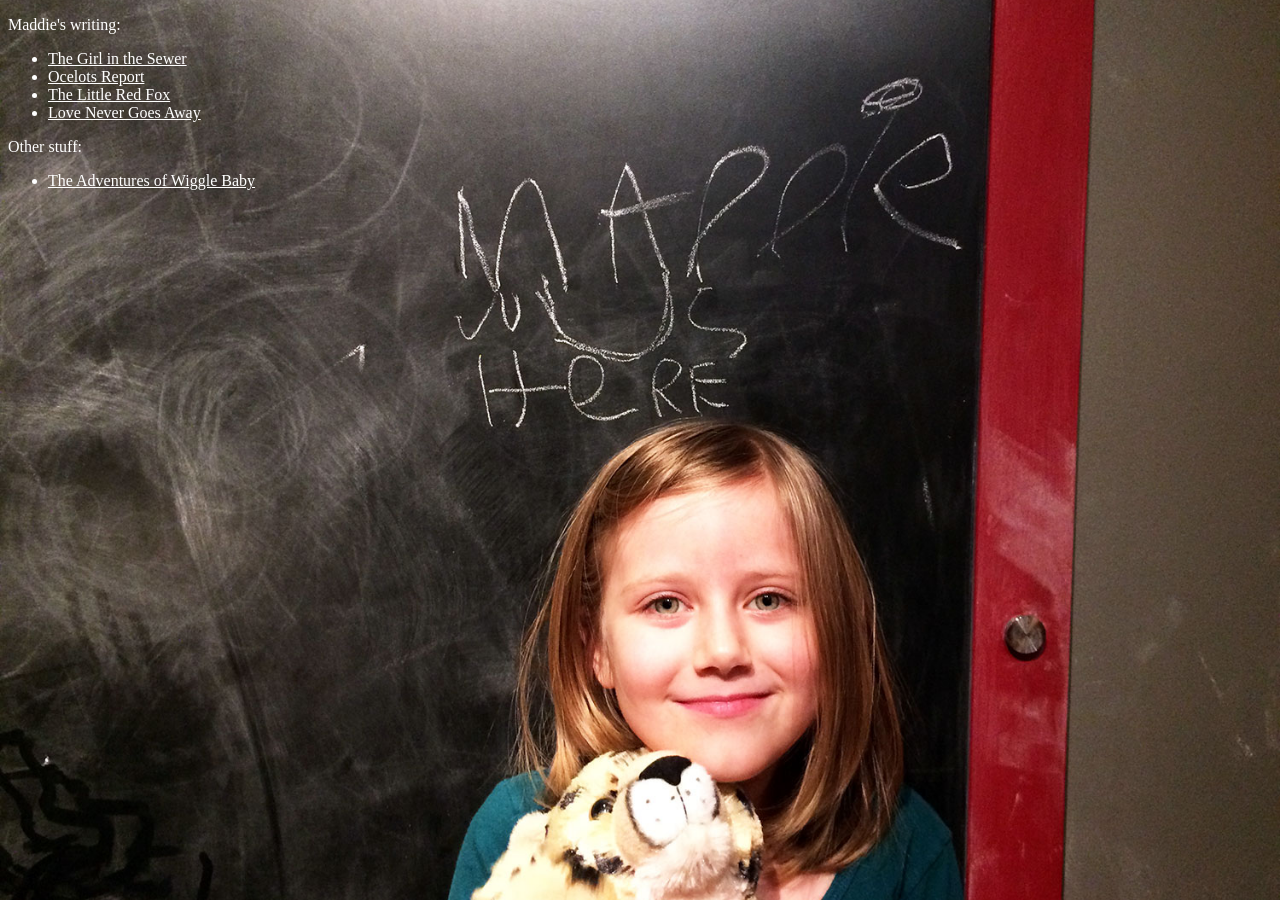
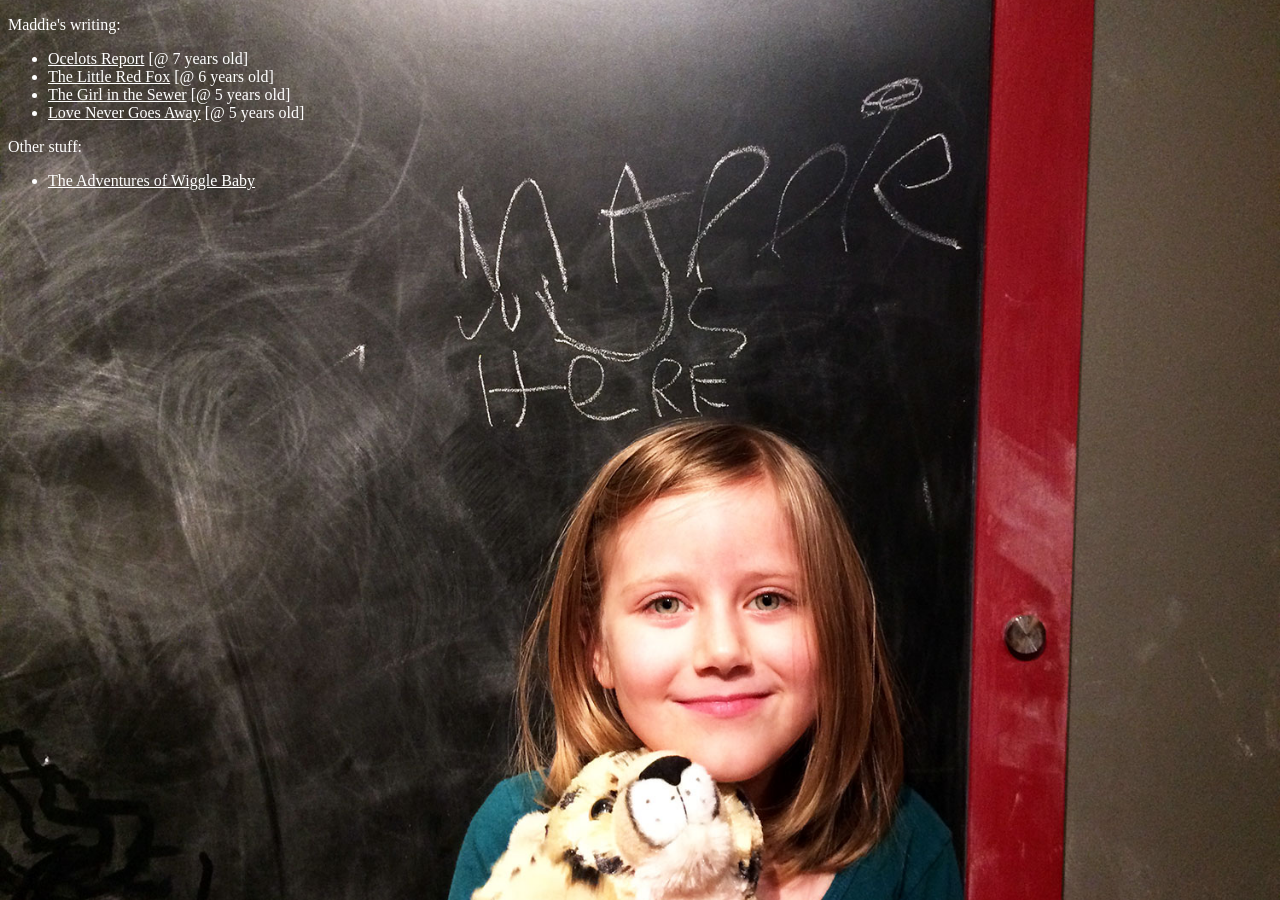
Before and after one commit to madelinedowney/madelinedowney.github.io, a Jekyll site: the page built from index.html, in a window 1280 px wide. Built offline with Jekyll 4.4.1, drawn with Linux system fonts in a browser that asks for light colours.

Commit message:
Add ages

```diff
--- a/index.html
+++ b/index.html
@@ -6,10 +6,10 @@ layout: default
   <p>Maddie's writing:</p>
   <nav>
     <ul>
-      <li><a href="http://thegirlinthesewer.tumblr.com/">The Girl in the Sewer</a></li>
-      <li><a href="/assets/files/md-ocelots.pdf">Ocelots Report</a></li>
-      <li><a href="/assets/files/md-little-red-fox.pdf">The Little Red Fox</a></li>
-      <li><a href="/assets/files/md-love-never-goes-away.pdf">Love Never Goes Away</a></li>
+      <li><a href="/assets/files/md-ocelots.pdf">Ocelots Report</a> [@ 7 years old]</li>
+      <li><a href="/assets/files/md-little-red-fox.pdf">The Little Red Fox</a> [@ 6 years old]</li>
+      <li><a href="http://thegirlinthesewer.tumblr.com/">The Girl in the Sewer</a> [@ 5 years old]</li>
+      <li><a href="/assets/files/md-love-never-goes-away.pdf">Love Never Goes Away</a> [@ 5 years old]</li>
     </ul>
   </nav>
   <p>Other stuff:</p>
```
